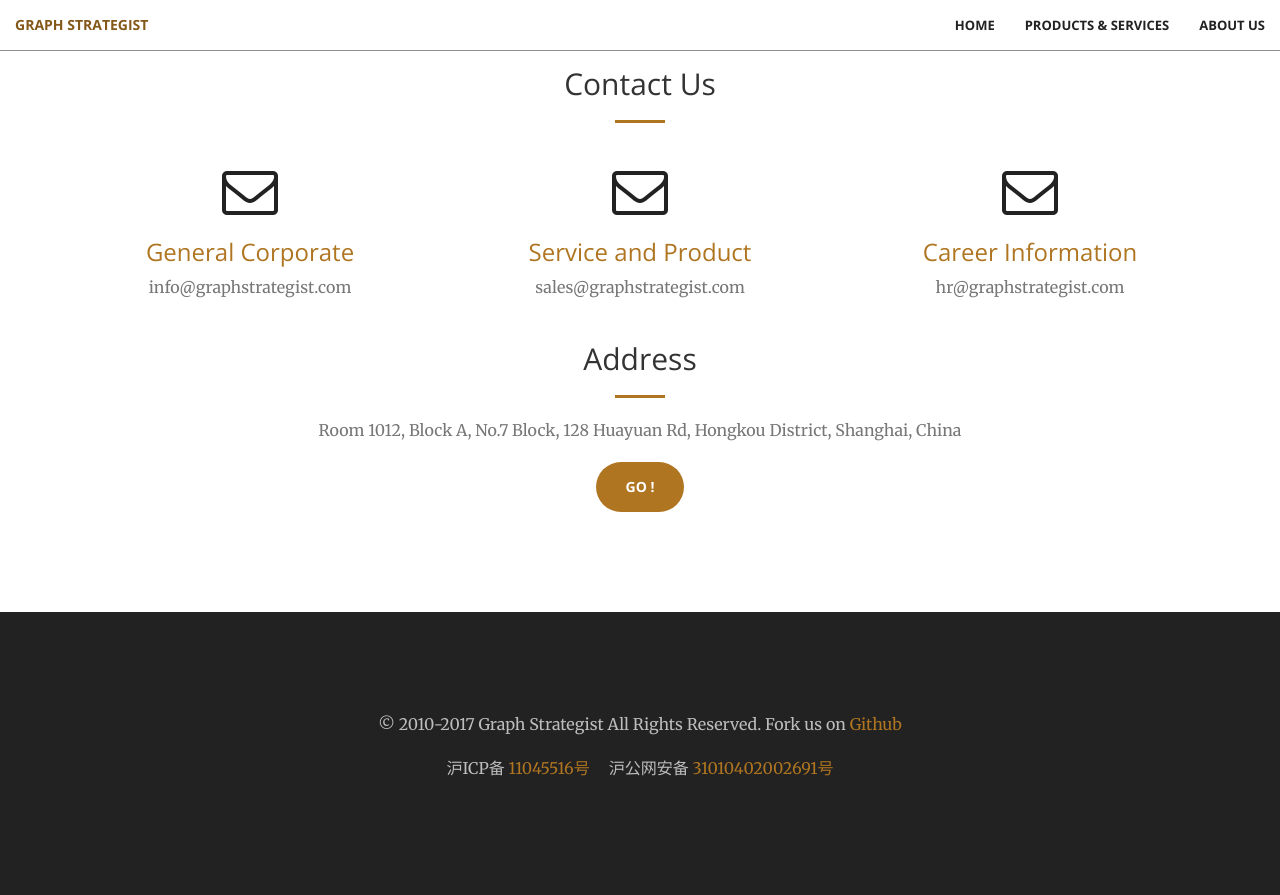
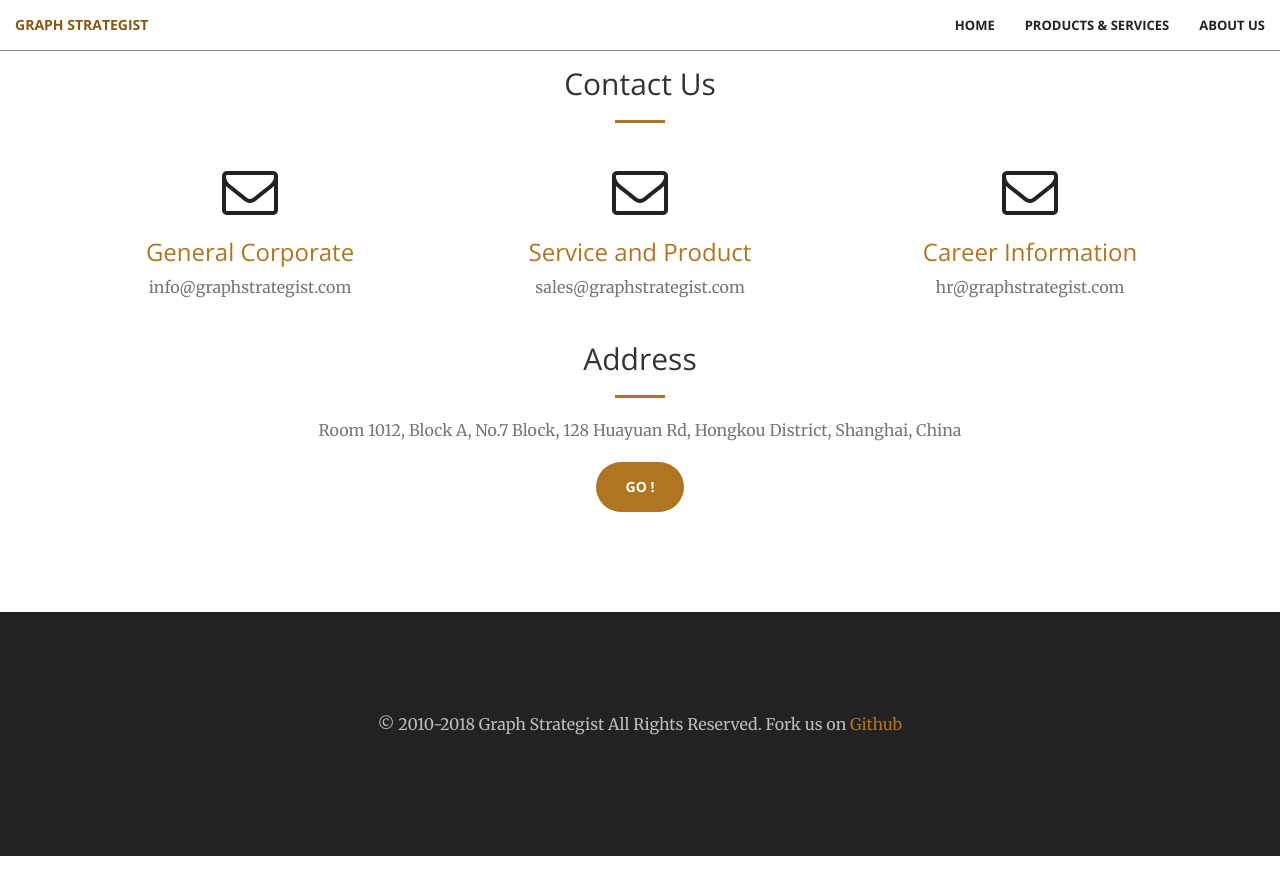
Before and after one commit to UXplayer/gft, a Jekyll site: the page built from index.html, in a window 1280 px wide and 900 px high, scrolled down 2679 px. Shown: the top 895 px of the window. Built offline with Jekyll 4.4.1, drawn with Linux system fonts in a browser that asks for light colours; after the commit the page ends 3535 px from its top, so only the background shows below that.

Commit message:
delete ICP info

```diff
--- a/_includes/footer.html
+++ b/_includes/footer.html
@@ -1,9 +1,7 @@
 <section class="bg-dark" id="footer">
 	<div class="container">
 	    <div class="row" >
-	            <p class="text-faded text-center">© 2010-2017 Graph Strategist All Rights Reserved.    Fork us on <a href="https://github.com/UXplayer/gft" target="_blank">Github</a> </p>
-
-	            <p class="text-faded text-center">沪ICP备 <a href="http://www.miitbeian.gov.cn" target="_blank">11045516号</a> &nbsp;&nbsp;&nbsp;&nbsp;沪公网安备 <a href="http://www.beian.gov.cn/portal/registerSystemInfo?recordcode=31010402002691" target="_blank">31010402002691号</a> </p>
+	            <p class="text-faded text-center">© 2010-2018 Graph Strategist All Rights Reserved.    Fork us on <a href="https://github.com/UXplayer/gft" target="_blank">Github</a> </p>
 	    </div>
 	</div>
 </section>
```
Also changed, not shown: README.md.
